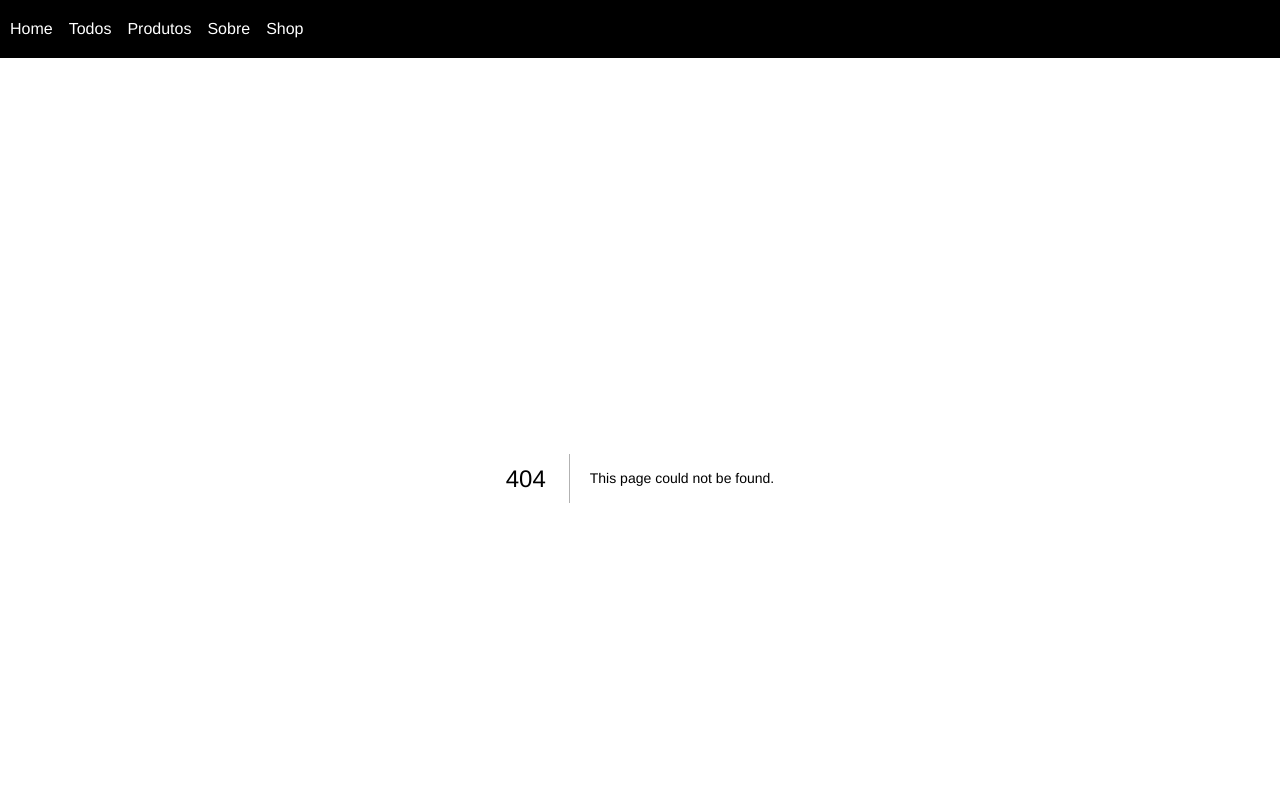
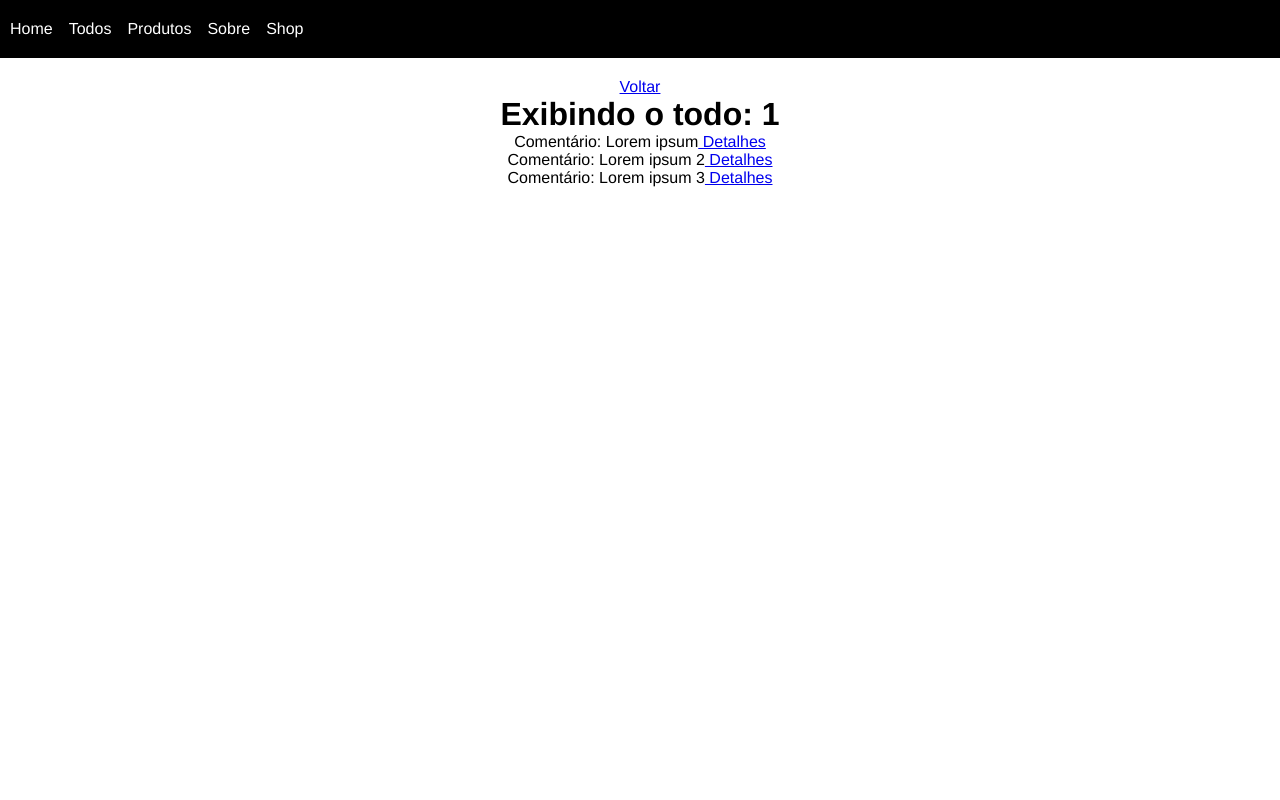
Before and after one commit to joelvitorniino/learning-nextjs, a Next.js app: page /todos/1 in a window 1280 px wide. Before the commit this address had no page. Shown: the top 800 px of the page. Built offline with nearby package versions, Linux system fonts and the light colour scheme.

Commit message:
lesson - dynamic routes

```diff
--- /dev/null
+++ b/pages/todos/[todoId].tsx
@@ -0,0 +1,32 @@
+import Link from "next/link";
+
+import { useRouter } from "next/router";
+
+export default function Todo() {
+    const router = useRouter();
+
+    const { todoId } = router.query;
+
+    return (
+        <>
+            <Link href="/">
+                Voltar
+            </Link>
+            <h1>Exibindo o todo: {todoId}</h1>
+            <p>
+                Comentário: Lorem ipsum
+                <Link href={`/todos/${todoId}/comments/1`}> Detalhes</Link>
+            </p>
+
+            <p>
+                Comentário: Lorem ipsum 2
+                <Link href={`/todos/${todoId}/comments/2`}> Detalhes</Link>
+            </p>
+
+            <p>
+                Comentário: Lorem ipsum 3
+                <Link href={`/todos/${todoId}/comments/3`}> Detalhes</Link>
+            </p>
+        </>
+    )
+}
--- a/pages/todos.tsx
+++ b/pages/todos/index.tsx
@@ -1,5 +1,5 @@
 import { GetStaticProps, InferGetStaticPropsType } from 'next';
-import styles from '../styles/Todo.module.css'
+import styles from '../../styles/Todo.module.css'
 
 interface Todos {
     userId: number;
--- a/tsconfig.json
+++ b/tsconfig.json
@@ -15,6 +15,6 @@
     "jsx": "preserve",
     "incremental": true
   },
-  "include": ["next-env.d.ts", "**/*.ts", "**/*.tsx"],
+  "include": ["next-env.d.ts", "**/*.ts", "**/*.tsx", "pages/todos/index.tsx"],
   "exclude": ["node_modules"]
 }
```
Also changed, not shown: pages/todos/[todoId]/comments/[commentId].tsx (added, +16 -0 lines).
